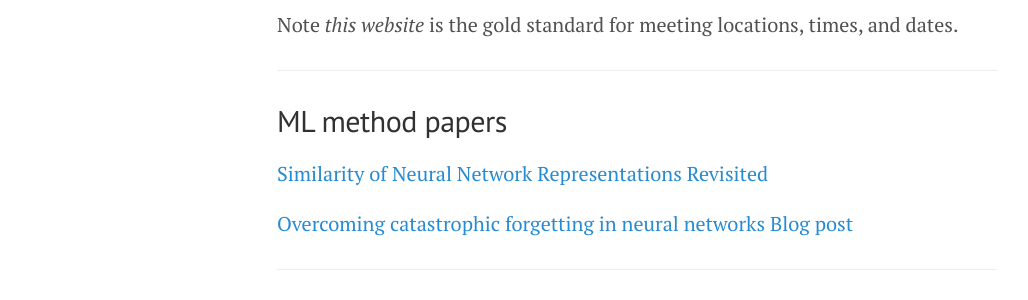
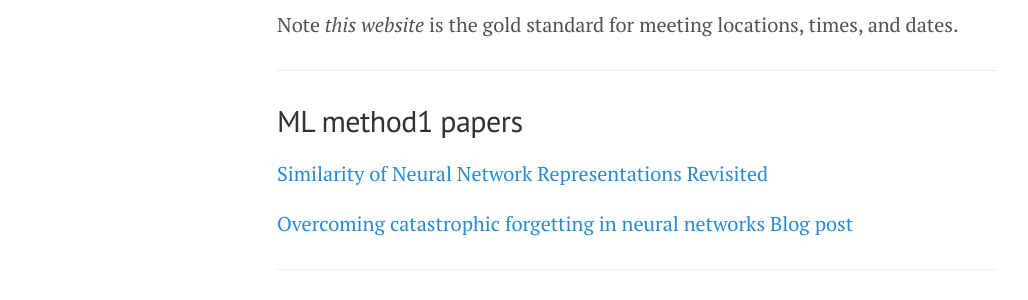
Before and after one commit to NematiLab/bmijc, a Jekyll site: the page built from index.md, in a window 1280 px wide and 900 px high, scrolled down 2180 px. Shown: the part 159-459 px from the top of the window, without its empty margins (3-1031 px from the left). Built offline with Jekyll 4.4.1, drawn with Linux system fonts in a browser that asks for light colours; nearby versions of some CDN libraries.

```diff
--- a/index.md
+++ b/index.md
@@ -65,7 +65,7 @@
 
 ---
 
-## ML method papers
+## ML method1 papers
 <a name="ml"></a>
 
 [Similarity of Neural Network Representations Revisited](https://arxiv.org/abs/1905.00414){:target="_blank"}
```
